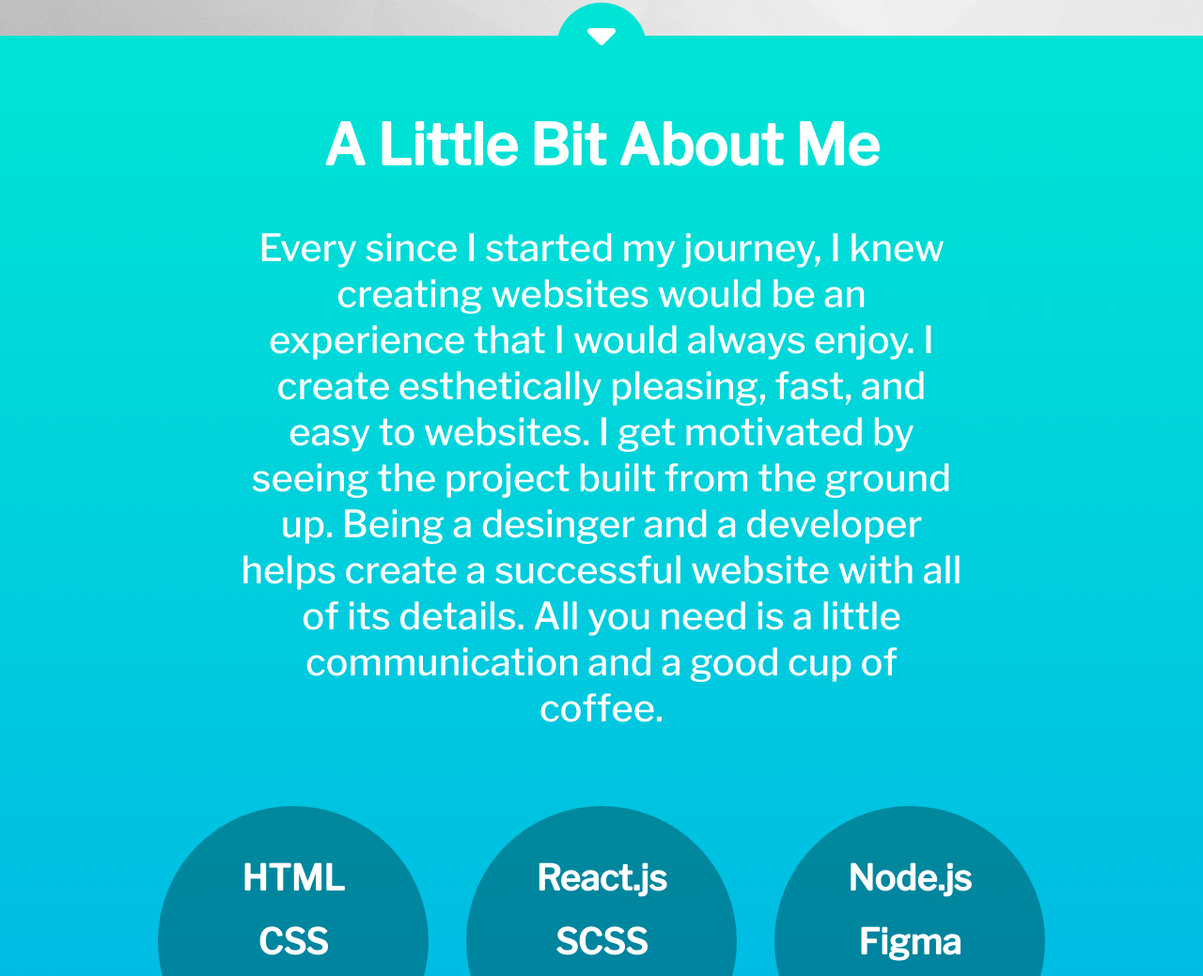
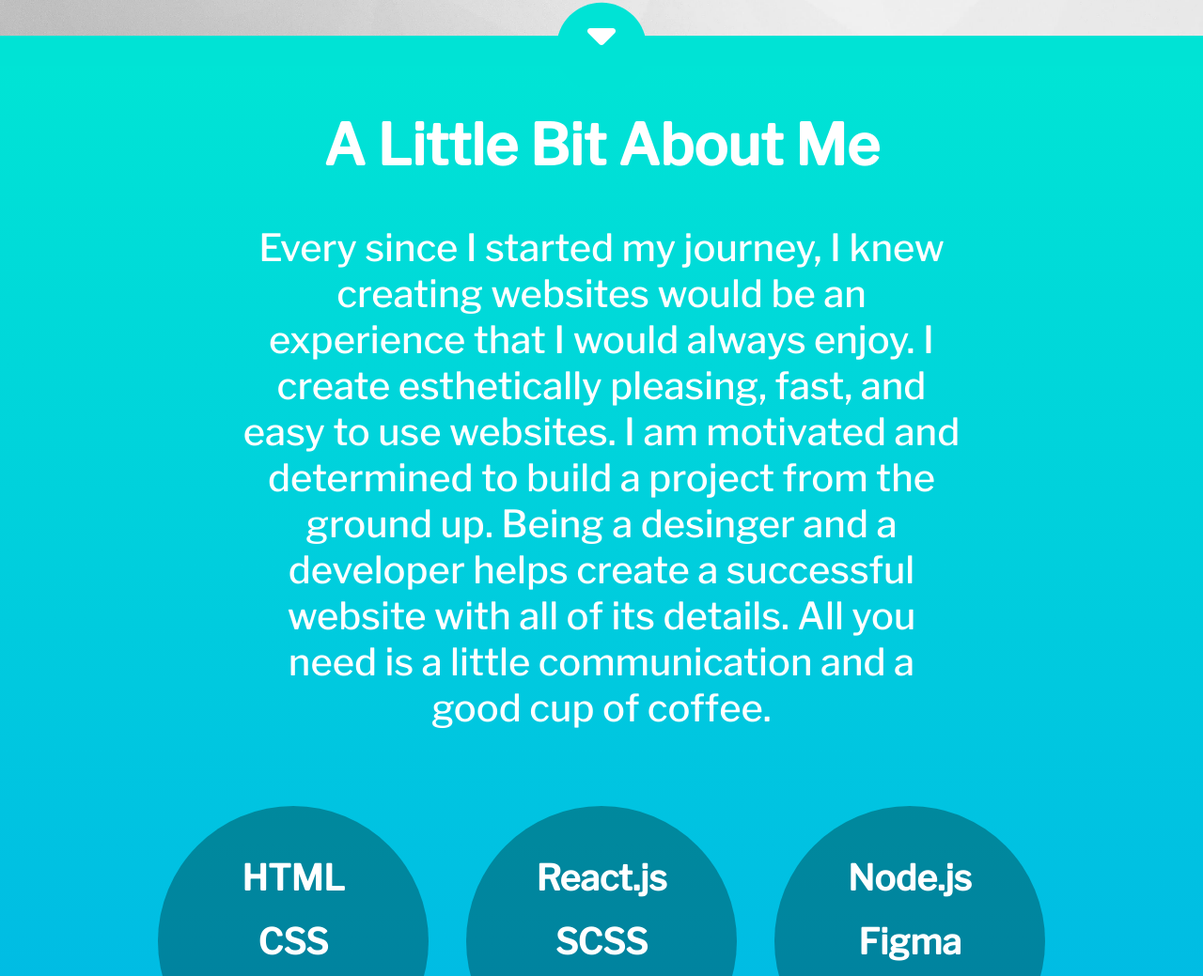
Before and after one commit to 5amonis7/updated_portfolio, a website: page dist/index.html in a window 1280 px wide. Shown: the part 869-1908 px from the top of the page at 94% size. Drawn offline with nearby package versions, Linux system fonts and the light colour scheme.

Commit message:
paragraph update

```diff
--- a/dist/index.html
+++ b/dist/index.html
@@ -116,9 +116,10 @@
             <div id="description">
                 <h1>A Little Bit About Me</h1>
                 <p>Every since I started my journey, I knew creating websites would be an experience that I would always
-                    enjoy. I create esthetically pleasing, fast, and easy to websites. I get motivated by seeing the
-                    project built from the ground up. Being a desinger and a developer helps create a successful website
-                    with all of its details. All you need is a little communication and a good cup of coffee.</p>
+                    enjoy. I create esthetically pleasing, fast, and easy to use websites. I am motivated and determined
+                    to build a project from the ground up. Being a desinger and a developer helps create a successful
+                    website with all of its details. All you need is a little communication and a good cup of coffee.
+                </p>
             </div>
 
             <div class="skills">
```
